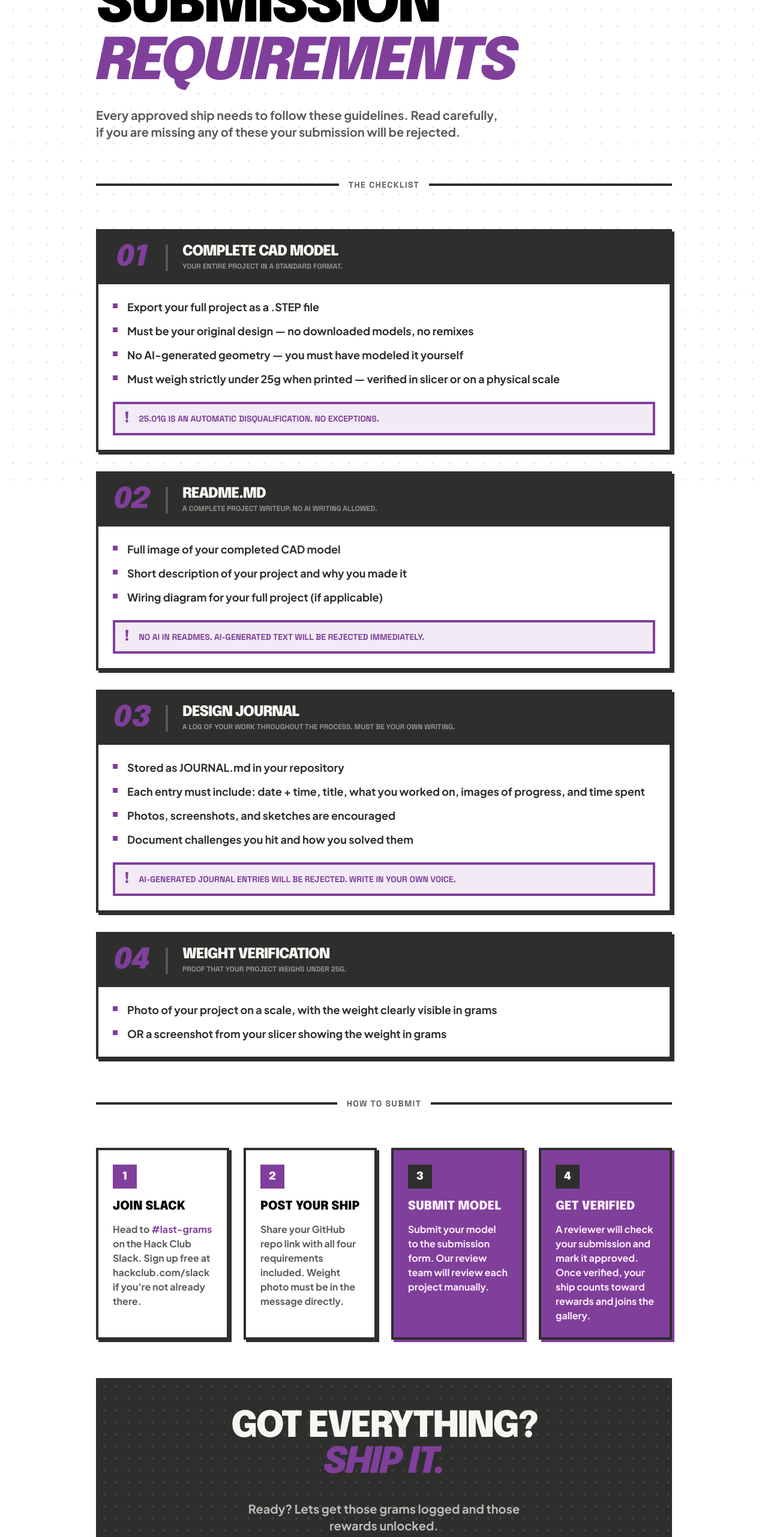
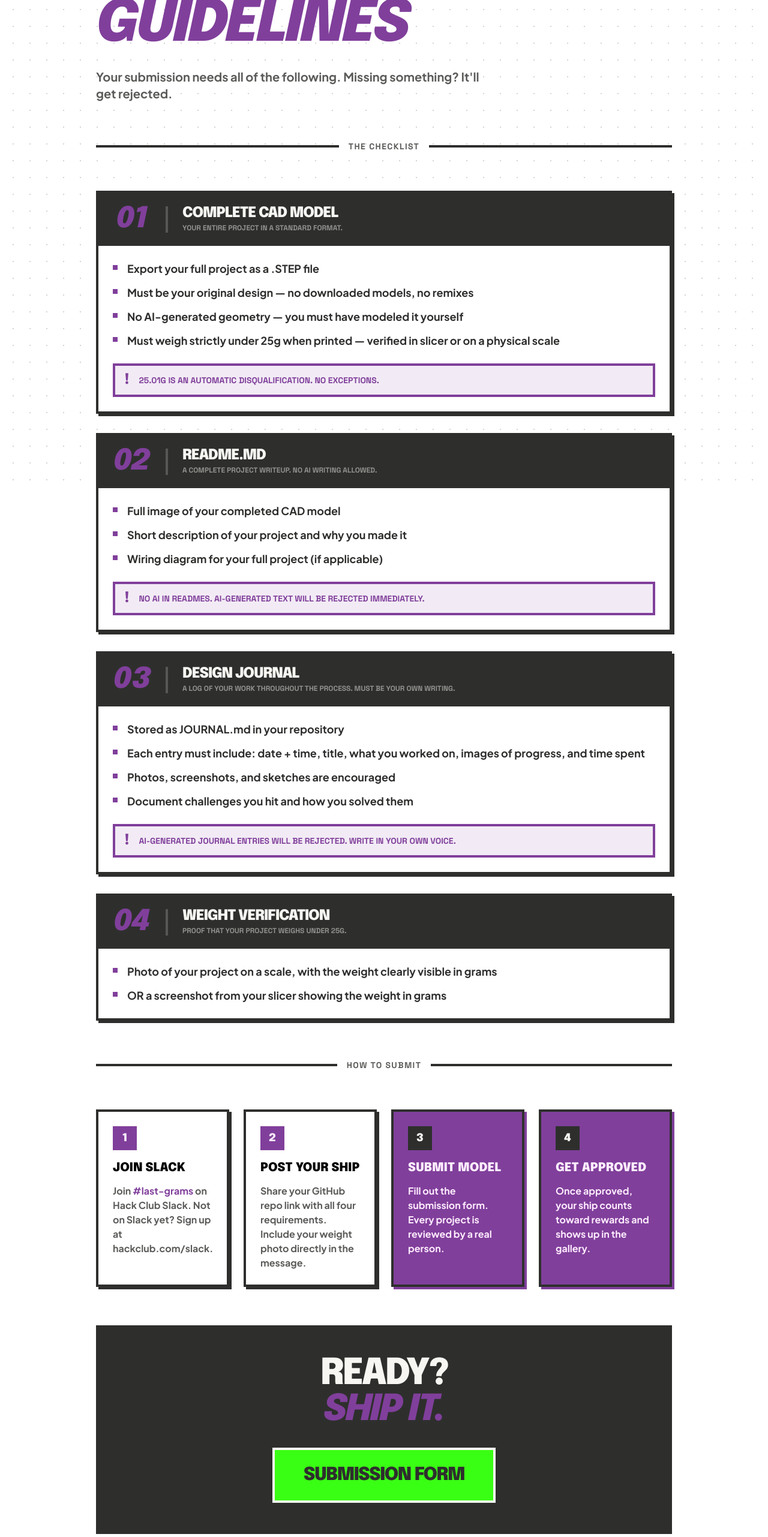
Before and after one commit to 2Mon/last-grams, a SvelteKit app: page /submission in a window 1280 px wide. Shown: the part 234-2797 px from the top of the page at 60% size. Built offline with nearby package versions, Linux system fonts and the light colour scheme.

Commit message:
fix: clean up submission page copy, remove AI slop

```diff
--- a/src/routes/submission/+page.svelte
+++ b/src/routes/submission/+page.svelte
@@ -74,23 +74,20 @@
     <a class="font-label font-bold uppercase text-sm {isActive('/') ? 'text-primary underline decoration-4 underline-offset-4' : 'text-on-background'} hover:translate-x-[2px] hover:translate-y-[2px] transition-all" href="{base}/">Home</a>
     <a class="font-label font-bold uppercase text-sm {isActive('/gallery') ? 'text-primary underline decoration-4 underline-offset-4' : 'text-on-background'} hover:translate-x-[2px] hover:translate-y-[2px] transition-all" href="{base}/gallery">Gallery</a>
   </div>
-  <button class="bg-primary text-on-primary border-4 border-on-surface px-6 py-2 font-headline font-black uppercase tracking-tighter hard-shadow active-press hover:translate-x-[2px] hover:translate-y-[2px] hover:shadow-none transition-all">
-    Ship It
-  </button>
+  <a href="https://forms.hackclub.com" class="bg-primary text-on-primary border-4 border-on-surface px-6 py-2 font-headline font-black uppercase tracking-tighter hard-shadow active-press hover:translate-x-[2px] hover:translate-y-[2px] hover:shadow-none transition-all">
+    SUBMIT
+  </a>
 </nav>
 
 <main class="max-w-5xl mx-auto px-4 sm:px-6 lg:px-8 py-12 space-y-16">
 
   <!-- Header -->
   <header class="space-y-6">
-    <div class="inline-block bg-success-neon border-4 border-on-surface px-4 py-2 hard-shadow rotate-[-1deg]">
-      <p class="font-label font-bold uppercase text-xs text-on-surface">Ready to Ship?</p>
-    </div>
     <h1 class="font-headline font-black text-6xl md:text-8xl uppercase tracking-tighter leading-none">
-      SUBMISSION<br/><span class="text-primary italic">REQUIREMENTS</span>
+      SUBMISSION<br/><span class="text-primary italic">GUIDELINES</span>
     </h1>
     <p class="font-body text-xl font-bold text-on-surface-variant max-w-2xl">
-      Every approved ship needs to follow these guidelines. Read carefully, if you are missing any of these your submission will be rejected.
+      Your submission needs all of the following. Missing something? It'll get rejected.
     </p>
   </header>
 
@@ -148,40 +145,34 @@
     <div class="border-4 border-on-surface bg-surface-container-lowest p-6 hard-shadow">
       <div class="w-10 h-10 bg-primary text-on-primary font-headline font-black text-lg flex items-center justify-center mb-4">1</div>
       <h3 class="font-headline font-black text-xl uppercase mb-3">JOIN SLACK</h3>
-      <p class="font-body font-bold text-base text-on-surface-variant">Head to <span class="text-primary">#last-grams</span> on the Hack Club Slack. Sign up free at hackclub.com/slack if you're not already there.</p>
+      <p class="font-body font-bold text-base text-on-surface-variant">Join <span class="text-primary">#last-grams</span> on Hack Club Slack. Not on Slack yet? Sign up at hackclub.com/slack.</p>
     </div>
     <div class="border-4 border-on-surface bg-surface-container-lowest p-6 hard-shadow">
       <div class="w-10 h-10 bg-primary text-on-primary font-headline font-black text-lg flex items-center justify-center mb-4">2</div>
       <h3 class="font-headline font-black text-xl uppercase mb-3">POST YOUR SHIP</h3>
-      <p class="font-body font-bold text-base text-on-surface-variant">Share your GitHub repo link with all four requirements included. Weight photo must be in the message directly.</p>
+      <p class="font-body font-bold text-base text-on-surface-variant">Share your GitHub repo link with all four requirements. Include your weight photo directly in the message.</p>
     </div>
     <div class="border-4 border-on-surface bg-primary text-on-primary p-6 hard-shadow-primary">
       <div class="w-10 h-10 bg-on-surface text-surface font-headline font-black text-lg flex items-center justify-center mb-4">3</div>
       <h3 class="font-headline font-black text-xl uppercase mb-3">SUBMIT MODEL</h3>
-      <p class="font-body font-bold text-base">Submit your model to the submission form. Our review team will review each project manually.</p>
+      <p class="font-body font-bold text-base">Fill out the submission form. Every project is reviewed by a real person.</p>
     </div>
     <div class="border-4 border-on-surface bg-primary text-on-primary p-6 hard-shadow-primary">
       <div class="w-10 h-10 bg-on-surface text-surface font-headline font-black text-lg flex items-center justify-center mb-4">4</div>
-      <h3 class="font-headline font-black text-xl uppercase mb-3">GET VERIFIED</h3>
-      <p class="font-body font-bold text-base">A reviewer will check your submission and mark it approved. Once verified, your ship counts toward rewards and joins the gallery.</p>
+      <h3 class="font-headline font-black text-xl uppercase mb-3">GET APPROVED</h3>
+      <p class="font-body font-bold text-base">Once approved, your ship counts toward rewards and shows up in the gallery.</p>
     </div>
   </section>
 
   <!-- CTA -->
-  <section class="bg-on-surface p-12 text-center border-4 border-on-surface relative">
-    <div class="absolute inset-0 opacity-10" style="background-image: radial-gradient(#F7F6F2 2px, transparent 2px); background-size: 20px 20px;"></div>
-    <div class="relative z-10 space-y-8">
+  <section class="bg-on-surface p-12 text-center border-4 border-on-surface">
+    <div class="space-y-8">
       <h2 class="font-headline font-black text-5xl md:text-6xl uppercase text-surface leading-none tracking-tighter">
-        GOT EVERYTHING?<br/><span class="text-primary italic">SHIP IT.</span>
+        READY?<br/><span class="text-primary italic">SHIP IT.</span>
       </h2>
-      <p class="font-body font-bold text-surface/70 text-xl max-w-lg mx-auto">
-        Ready? Lets get those grams logged and those rewards unlocked.
-      </p>
-      <div class="flex flex-col md:flex-row gap-6 justify-center items-center">
-        <a href="https://forms.hackclub.com" target="_blank" class="bg-success-neon text-on-surface border-4 border-surface px-12 py-6 text-3xl font-headline font-black uppercase tracking-tighter hard-shadow active-press hover:translate-x-[2px] hover:translate-y-[2px] transition-all inline-block">
-          Submission Form
-        </a>
-      </div>
+      <a href="https://forms.hackclub.com" target="_blank" class="bg-success-neon text-on-surface border-4 border-surface px-12 py-6 text-3xl font-headline font-black uppercase tracking-tighter hard-shadow active-press hover:translate-x-[2px] hover:translate-y-[2px] transition-all inline-block">
+        Submission Form
+      </a>
     </div>
   </section>
 
```
